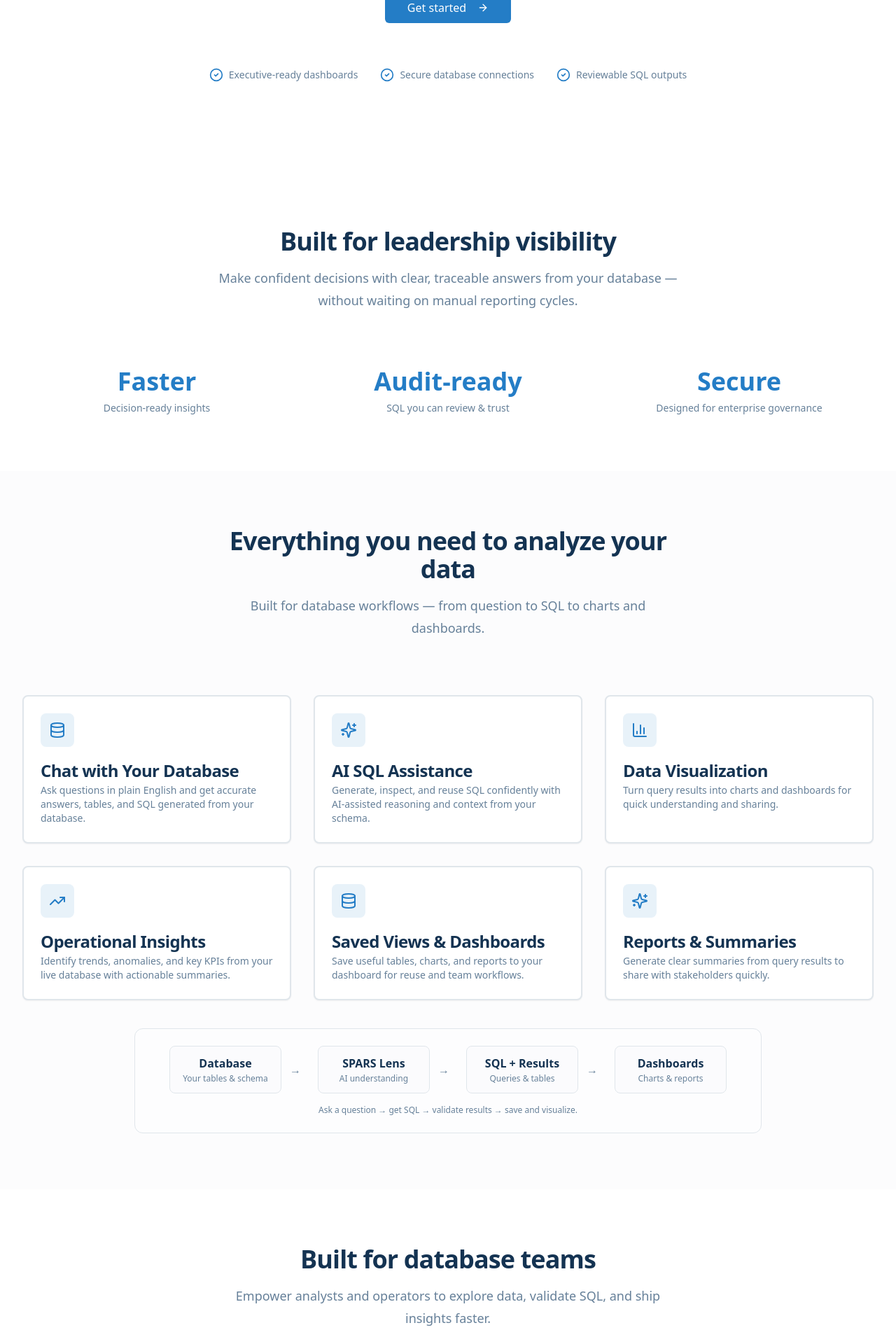
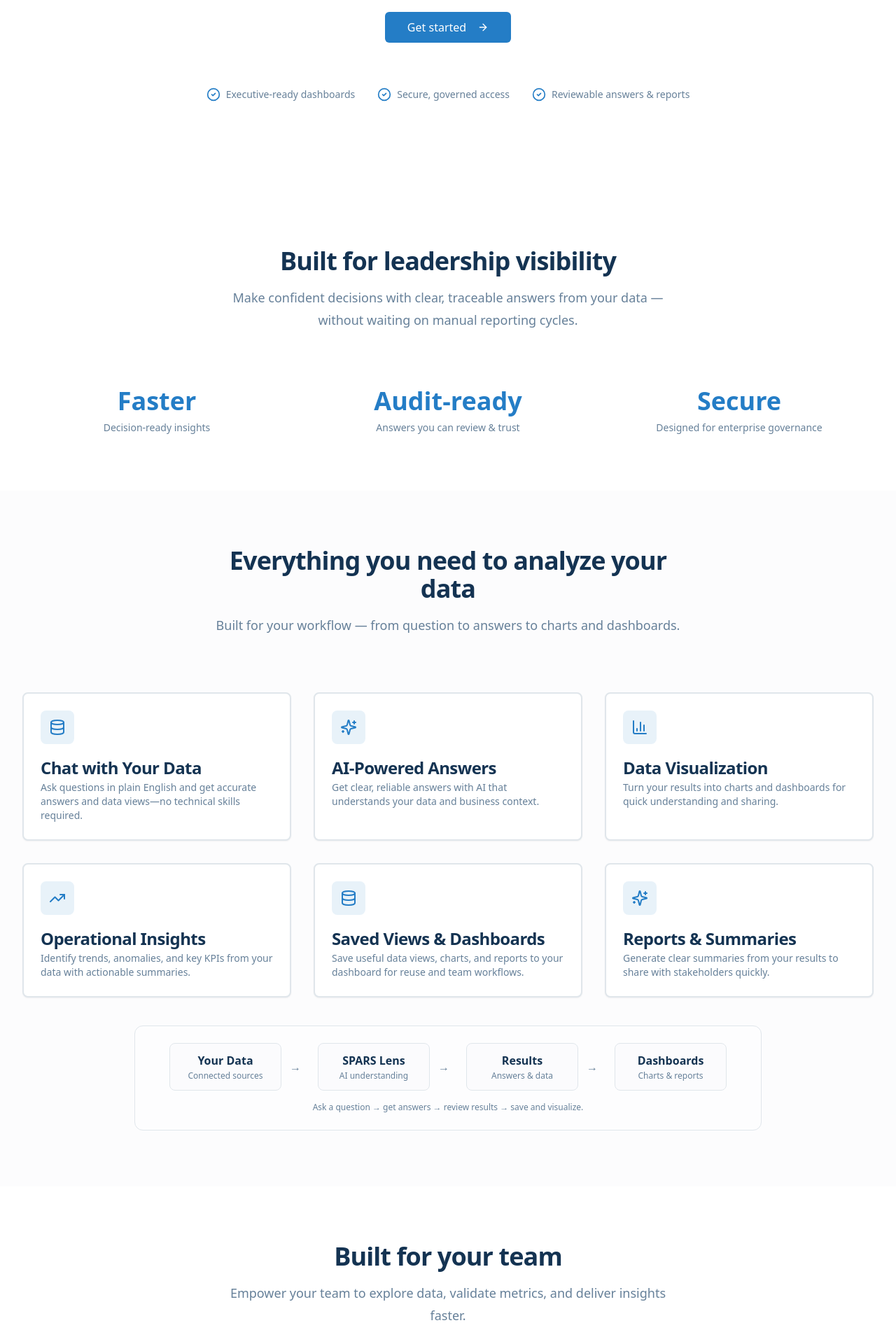
Before and after one commit to vcspars/datalens-ui, a React (Vite) app: page / in a window 1280 px wide. Shown: the part 440-2360 px from the top of the page at 70% size. Built offline with nearby package versions, Linux system fonts and the light colour scheme; no server answers; the HTML template or start-up script is replaced by a standard one.

Commit message:
Updated home page

```diff
--- a/src/pages/Homepage.tsx
+++ b/src/pages/Homepage.tsx
@@ -20,46 +20,46 @@ export default function Homepage() {
   const features = [
     {
       icon: Database,
-      title: "Chat with Your Database",
-      description: "Ask questions in plain English and get accurate answers, tables, and SQL generated from your database.",
+      title: "Chat with Your Data",
+      description: "Ask questions in plain English and get accurate answers and data views—no technical skills required.",
     },
     {
       icon: Sparkles,
-      title: "AI SQL Assistance",
-      description: "Generate, inspect, and reuse SQL confidently with AI-assisted reasoning and context from your schema.",
+      title: "AI-Powered Answers",
+      description: "Get clear, reliable answers with AI that understands your data and business context.",
     },
     {
       icon: BarChart3,
       title: "Data Visualization",
-      description: "Turn query results into charts and dashboards for quick understanding and sharing.",
+      description: "Turn your results into charts and dashboards for quick understanding and sharing.",
     },
     {
       icon: TrendingUp,
       title: "Operational Insights",
-      description: "Identify trends, anomalies, and key KPIs from your live database with actionable summaries.",
+      description: "Identify trends, anomalies, and key KPIs from your data with actionable summaries.",
     },
     {
       icon: Database,
       title: "Saved Views & Dashboards",
-      description: "Save useful tables, charts, and reports to your dashboard for reuse and team workflows.",
+      description: "Save useful data views, charts, and reports to your dashboard for reuse and team workflows.",
     },
     {
       icon: Sparkles,
       title: "Reports & Summaries",
-      description: "Generate clear summaries from query results to share with stakeholders quickly.",
+      description: "Generate clear summaries from your results to share with stakeholders quickly.",
     },
   ];
 
   const stats = [
     { value: "Faster", label: "Decision-ready insights" },
-    { value: "Audit-ready", label: "SQL you can review & trust" },
+    { value: "Audit-ready", label: "Answers you can review & trust" },
     { value: "Secure", label: "Designed for enterprise governance" },
   ];
 
   const useCases = [
     {
       title: "Analytics & BI",
-      description: "Explore tables, validate metrics, and quickly answer business questions with generated SQL.",
+      description: "Explore your data, validate metrics, and quickly answer business questions—no technical setup.",
       icon: TrendingUp,
     },
     {
@@ -69,7 +69,7 @@ export default function Homepage() {
     },
     {
       title: "Reporting",
-      description: "Generate shareable tables, charts, and summaries from your database in minutes.",
+      description: "Generate shareable data views, charts, and summaries in minutes.",
       icon: BarChart3,
     },
   ];
@@ -87,7 +87,7 @@ export default function Homepage() {
               <span className="text-primary">complex data analysis</span>
             </h1>
             <p className="mt-6 text-lg leading-8 text-muted-foreground sm:text-xl">
-              SPARS Lens delivers database intelligence — chat, SQL, dashboards, and insights in one place.
+              SPARS Lens delivers data intelligence — ask questions, get answers, and build dashboards in one place.
             </p>
             <div className="mt-10 flex items-center justify-center gap-x-6">
               {isAuthenticated ? (
@@ -111,11 +111,11 @@ export default function Homepage() {
               </div>
               <div className="flex items-center gap-2">
                 <CheckCircle2 className="h-5 w-5 text-primary" />
-                <span>Secure database connections</span>
+                <span>Secure, governed access</span>
               </div>
               <div className="flex items-center gap-2">
                 <CheckCircle2 className="h-5 w-5 text-primary" />
-                <span>Reviewable SQL outputs</span>
+                <span>Reviewable answers & reports</span>
               </div>
             </div>
           </div>
@@ -129,7 +129,7 @@ export default function Homepage() {
                 Built for leadership visibility
               </h2>
               <p className="mt-4 text-lg leading-8 text-muted-foreground">
-                Make confident decisions with clear, traceable answers from your database — without waiting on manual reporting cycles.
+                Make confident decisions with clear, traceable answers from your data — without waiting on manual reporting cycles.
               </p>
             </div>
             <div className="mx-auto mt-16 grid max-w-2xl grid-cols-1 gap-8 sm:mt-20 lg:mx-0 lg:max-w-none lg:grid-cols-3">
@@ -151,7 +151,7 @@ export default function Homepage() {
                 Everything you need to analyze your data
               </h2>
               <p className="mt-4 text-lg leading-8 text-muted-foreground">
-                Built for database workflows — from question to SQL to charts and dashboards.
+                Built for your workflow — from question to answers to charts and dashboards.
               </p>
             </div>
             <div className="mx-auto mt-16 grid max-w-2xl grid-cols-1 gap-8 sm:mt-20 lg:mx-0 lg:max-w-none lg:grid-cols-3">
@@ -176,9 +176,9 @@ export default function Homepage() {
               <div className="rounded-xl border bg-background/60 p-5 sm:p-6 overflow-hidden">
                 <div className="flex flex-col items-stretch gap-3 sm:flex-row sm:flex-wrap sm:items-center sm:justify-center">
                   {([
-                    { title: "Database", subtitle: "Your tables & schema" },
+                    { title: "Your Data", subtitle: "Connected sources" },
                     { title: "SPARS Lens", subtitle: "AI understanding" },
-                    { title: "SQL + Results", subtitle: "Queries & tables" },
+                    { title: "Results", subtitle: "Answers & data" },
                     { title: "Dashboards", subtitle: "Charts & reports" },
                   ] as const).map((node, idx, arr) => (
                     <div key={node.title} className="flex items-center w-full sm:w-auto sm:max-w-full">
@@ -195,7 +195,7 @@ export default function Homepage() {
                   ))}
                 </div>
                 <div className="mt-4 text-center text-xs text-muted-foreground">
-                  Ask a question → get SQL → validate results → save and visualize.
+                  Ask a question → get answers → review results → save and visualize.
                 </div>
               </div>
             </div>
@@ -207,10 +207,10 @@ export default function Homepage() {
           <div className="mx-auto max-w-7xl px-6 lg:px-8">
             <div className="mx-auto max-w-2xl text-center">
               <h2 className="text-3xl font-bold tracking-tight text-foreground sm:text-4xl">
-                Built for database teams
+                Built for your team
               </h2>
               <p className="mt-4 text-lg leading-8 text-muted-foreground">
-                Empower analysts and operators to explore data, validate SQL, and ship insights faster.
+                Empower your team to explore data, validate metrics, and deliver insights faster.
               </p>
             </div>
             <div className="mx-auto mt-16 grid max-w-2xl grid-cols-1 gap-8 sm:mt-20 lg:mx-0 lg:max-w-none lg:grid-cols-3">
@@ -237,10 +237,10 @@ export default function Homepage() {
           <div className="mx-auto max-w-7xl px-6 lg:px-8">
             <div className="mx-auto max-w-2xl text-center">
               <h2 className="text-3xl font-bold tracking-tight text-foreground sm:text-4xl">
-                Start asking better questions of your database today
+                Start asking better questions of your data today
               </h2>
               <p className="mt-4 text-lg leading-8 text-muted-foreground">
-                SPARS Lens helps you go from question to SQL to dashboard — fast.
+                SPARS Lens helps you go from question to answer to dashboard — fast.
               </p>
               <div className="mt-10 flex items-center justify-center gap-x-6">
                 {isAuthenticated ? (
@@ -249,9 +249,11 @@ export default function Homepage() {
                     <ArrowRight className="ml-2 h-4 w-4" />
                   </Button>
                 ) : (
-                  <Button size="lg" onClick={() => navigate("/auth")} className="text-base">
-                    Get started for free
-                    <ArrowRight className="ml-2 h-4 w-4" />
+                  <Button size="lg" asChild className="text-base">
+                    <a href="https://www.sparsus.com/contact" target="_blank" rel="noopener noreferrer">
+                      Get started today
+                      <ArrowRight className="ml-2 h-4 w-4" />
+                    </a>
                   </Button>
                 )}
               </div>
```
